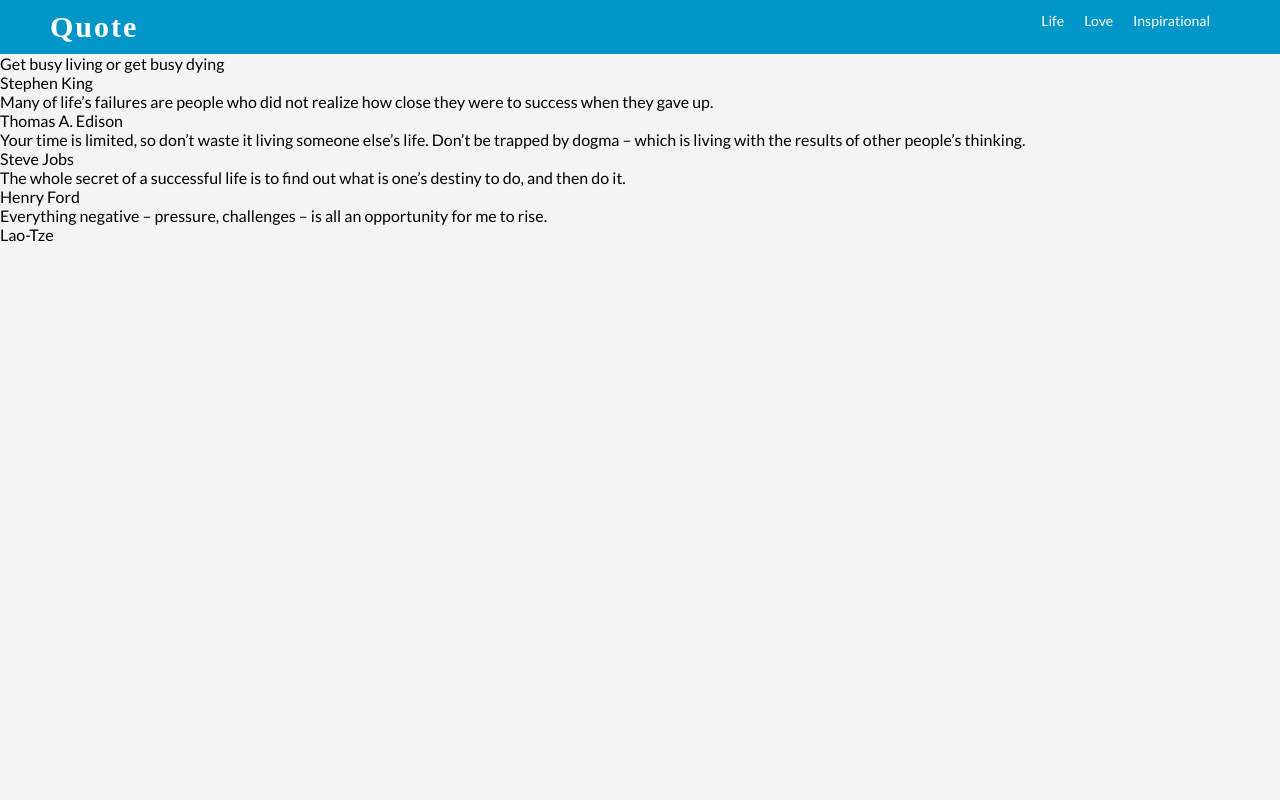
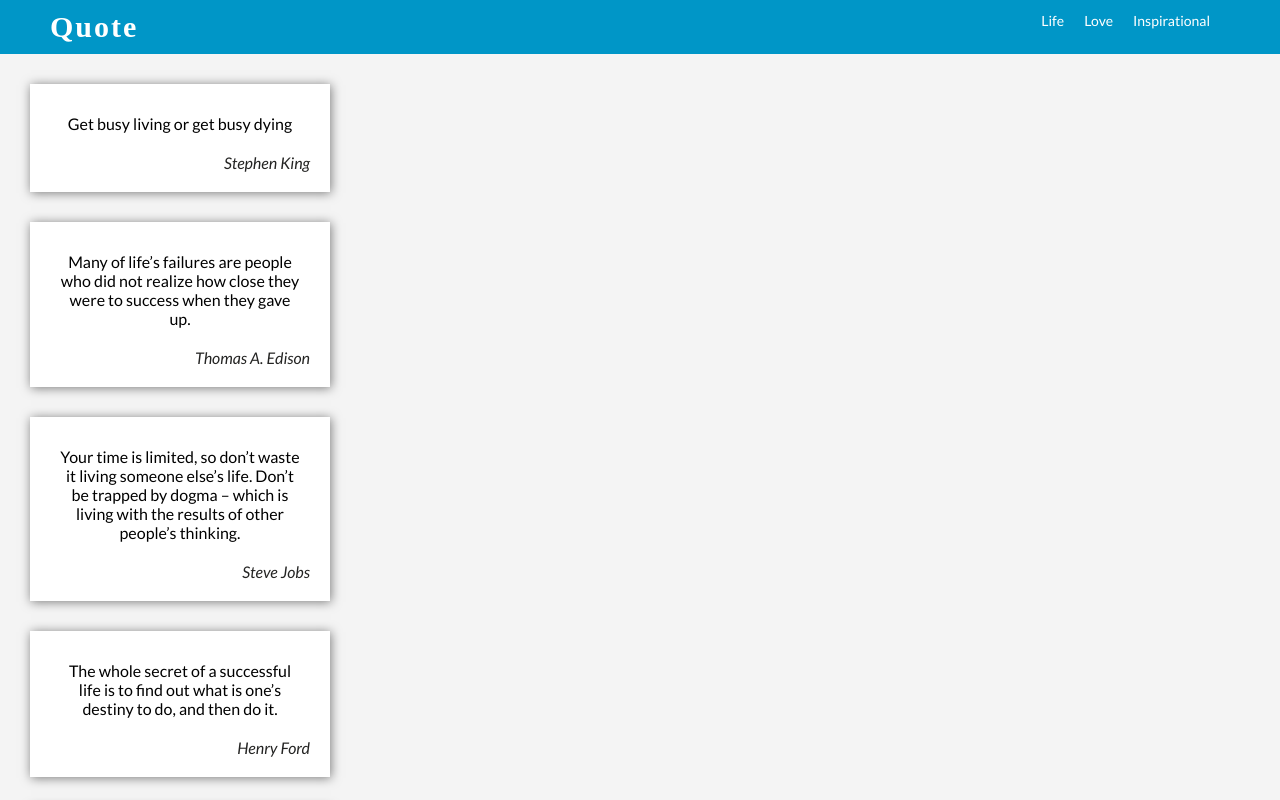
Before and after one commit to tomito26/quote-app, a React (Create React App) app: page / in a window 1280 px wide. Shown: the top 800 px of the page. Built offline with nearby package versions, Linux system fonts and the light colour scheme; the HTML template or start-up script is replaced by a standard one; a web font is replaced by a local one.

Commit message:
styled the blockquote

```diff
--- a/src/components/Quote.js
+++ b/src/components/Quote.js
@@ -2,9 +2,9 @@ const Quote = ({ quoteItem }) =>{
     console.log(quoteItem)
     return(
         <blockquote>
-            {/* <i class="fas fa-quote-left"></i> */}
+            <i class="fas fa-quote-left quote-1"></i>
             <p>{quoteItem.quote}</p>
-            {/* <i class="fas fa-quote-right"></i> */}
+            <i class="fas fa-quote-right quote-2"></i>
             <footer>{quoteItem.author}</footer>
         </blockquote>
     )
--- a/src/index.css
+++ b/src/index.css
@@ -39,3 +39,33 @@ nav ul li a{
 nav ul li a:hover{
   color: #ccc;
 }
+blockquote{
+  width: 300px;
+  background-color: #fff;
+  margin: 30px;
+  padding: 20px;
+  box-shadow: 1px 1px 10px rgba(0,0,0,0.5);
+  font-family: "Lato",sans-serif;
+  font-size: 16px;
+  /* display: flex; */
+}
+blockquote p{
+  text-align: center;
+  padding: 10px;
+}
+i{
+  display: block;
+}
+.quote-2{
+  display: flex;
+  justify-content: right;
+}
+blockquote footer{
+  display: flex;
+  justify-content: right;
+  margin-top: 10px;
+  font-style: italic;
+  font-family: "Lato",sans-serif;
+  font-weight: 400;
+  color: #242423;
+}
```
